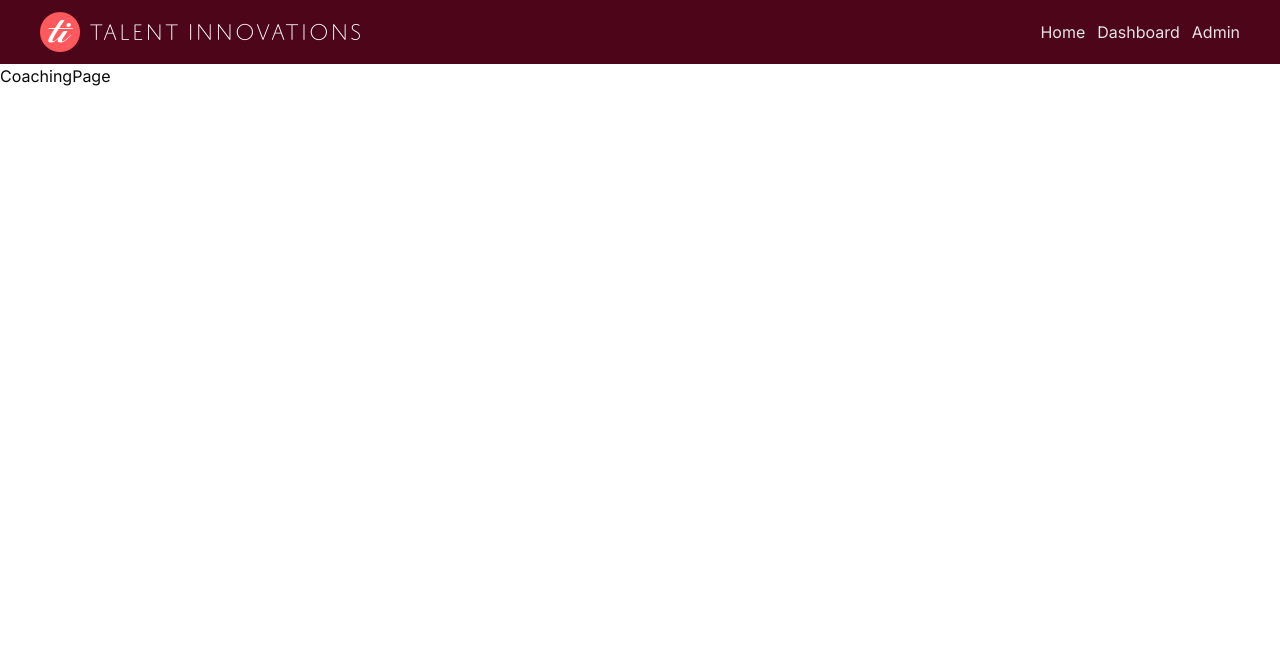
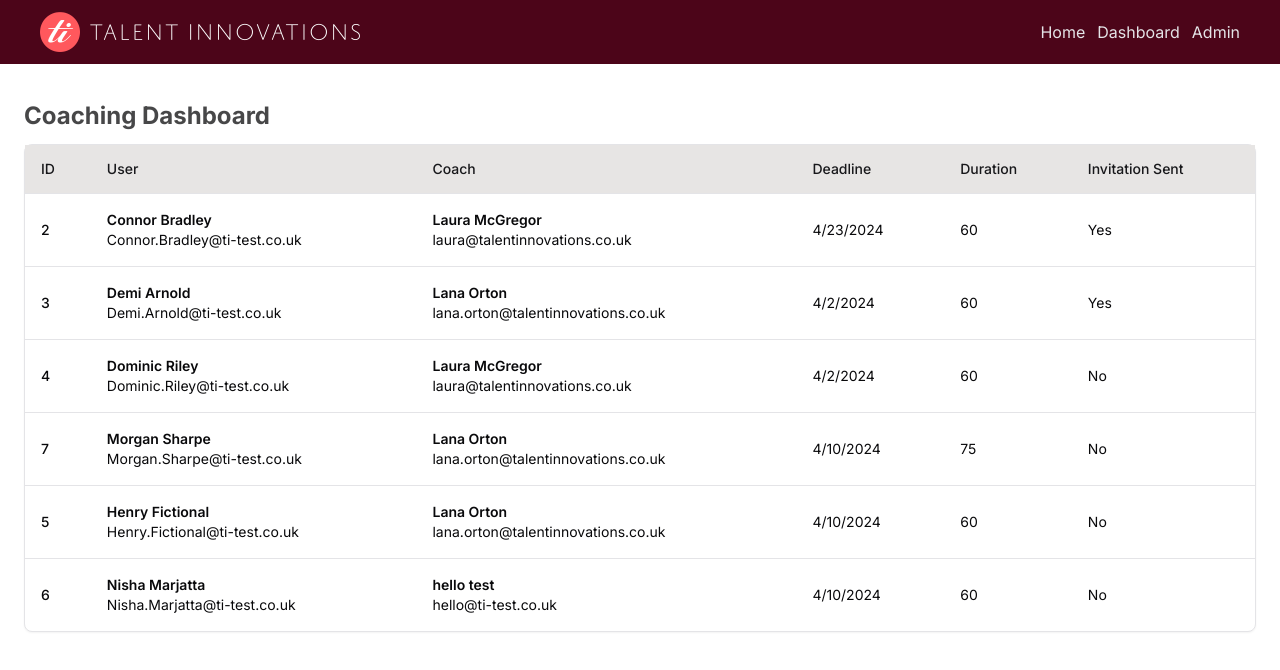
Before and after one commit to hackgods/coaching-dashboard, a Next.js app: page / in a window 1280 px wide. Shown: the top 670 px of the page. Built offline with nearby package versions, Linux system fonts and the light colour scheme.

Commit message:
Models added for data and data is visualized in tabular form

```diff
--- a/src/app/(home)/(coaching)/page.tsx
+++ b/src/app/(home)/(coaching)/page.tsx
@@ -1,7 +1,17 @@
-import React from 'react'
+import React from "react";
+import coachingData from "../../bundles.json";
+import { CoachingBundle } from "../../../models/CoachingModels";
+import CoachingBundleTable from "@/components/widgets/coachingBundle/CoachingBundleTable";
+
+const typedCoachingData: CoachingBundle[] = coachingData as CoachingBundle[];
 
 export default function CoachingPage() {
   return (
-    <div>CoachingPage</div>
-  )
+    <div className="m-6">
+      <h1 className="text-2xl font-bold py-3 text-zinc-950/75">
+        Coaching Dashboard
+      </h1>
+      <CoachingBundleTable coachingData={typedCoachingData} />
+    </div>
+  );
 }
--- /dev/null
+++ b/src/components/widgets/coachingBundle/CoachingBundleTable.tsx
@@ -0,0 +1,83 @@
+"use client";
+
+import React, { useState } from "react";
+import Link from "next/link";
+import {
+  Table,
+  TableBody,
+  TableCell,
+  TableHead,
+  TableHeader,
+  TableRow,
+} from "../../ui/table";
+import { Card } from "../../ui/card";
+import { CoachingBundle } from "../../../models/CoachingModels";
+
+interface Props {
+  coachingData: CoachingBundle[];
+}
+
+export default function CoachingBundleTable({ coachingData }: Props) {
+  const [expandedRow, setExpandedRow] = useState<number | null>(null);
+  const [coachingDataState, setCoachingDataState] = useState(coachingData);
+
+  const handleRowClick = (id: number) => {
+    setExpandedRow(expandedRow === id ? null : id);
+  };
+
+  return (
+    <Card>
+      <Table>
+        <TableHeader>
+          <TableRow>
+            <TableHead className="bg-stone-200 text-zinc-900">ID</TableHead>
+            <TableHead className="bg-stone-200 text-zinc-900">User</TableHead>
+            <TableHead className="bg-stone-200 text-zinc-900">Coach</TableHead>
+            <TableHead className="bg-stone-200 text-zinc-900">
+              Deadline
+            </TableHead>
+            <TableHead className="bg-stone-200 text-zinc-900">
+              Duration
+            </TableHead>
+            <TableHead className="bg-stone-200 text-zinc-900">
+              Invitation Sent
+            </TableHead>
+          </TableRow>
+        </TableHeader>
+        <TableBody>
+          {coachingDataState.map((bundle) => (
+            <React.Fragment key={bundle.id}>
+              <TableRow onClick={() => handleRowClick(bundle.id)}>
+                <TableCell className="font-medium">
+                  <Link className="hover:underline" href="#">
+                    {`${bundle.id}`}
+                  </Link>
+                </TableCell>
+                <TableCell>
+                  <div className="font-semibold">{`${bundle.user.first_name} ${bundle.user.last_name}`}</div>
+                  <div>{bundle.user.email}</div>
+                </TableCell>
+                <TableCell>
+                  <div className="font-semibold">{`${bundle.coach.first_name} ${bundle.coach.last_name}`}</div>
+                  <div>{bundle.coach.email}</div>
+                </TableCell>
+                <TableCell>
+                  {new Date(bundle.deadline).toLocaleDateString()}
+                </TableCell>
+                <TableCell>{bundle.duration_mins}</TableCell>
+                <TableCell>{bundle.invitation_sent ? "Yes" : "No"}</TableCell>
+              </TableRow>
+              {expandedRow === bundle.id && (
+                <TableRow>
+                  <TableCell colSpan={6}>
+                    <div className="grid gap-3 md:grid-cols-2 lg:grid-cols-3 mx-2 my-4"></div>
+                  </TableCell>
+                </TableRow>
+              )}
+            </React.Fragment>
+          ))}
+        </TableBody>
+      </Table>
+    </Card>
+  );
+}
--- /dev/null
+++ b/src/models/CoachingModels.ts
@@ -0,0 +1,38 @@
+export interface User {
+    id: number;
+    first_name: string;
+    last_name: string;
+    email: string;
+    is_active: boolean;
+}
+
+export interface Coach {
+    id: number;
+    first_name: string;
+    last_name: string;
+    email: string;
+    is_active: boolean;
+}
+
+export interface Status {
+    id: number;
+    title: string;
+}
+
+export interface Session {
+    id: number;
+    bundle_id: number;
+    type: string;
+    date: string | null;
+    status: Status;
+}
+
+export interface CoachingBundle {
+    id: number;
+    deadline: string;
+    duration_mins: number;
+    invitation_sent: boolean;
+    user: User;
+    coach: Coach;
+    sessions: Session[];
+}
```
